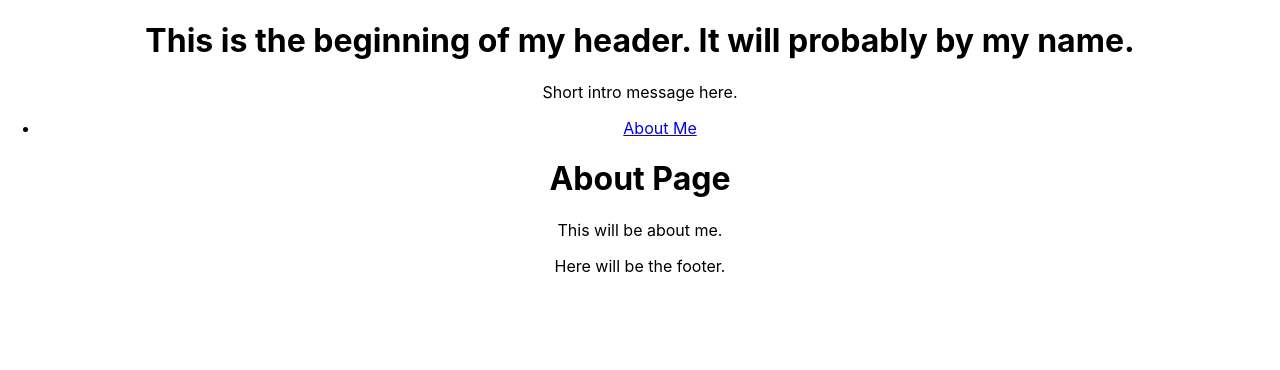
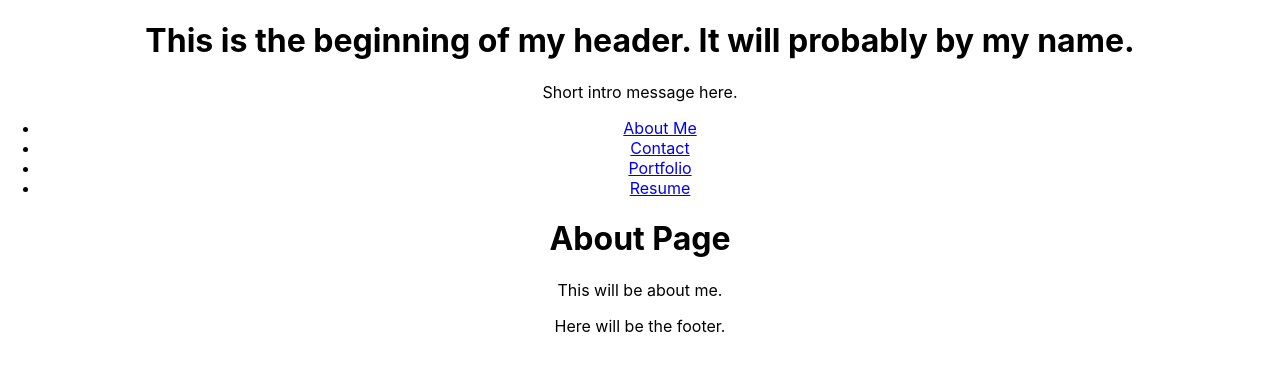
Before and after one commit to joshua-rowan/portfolio, a React (Create React App) app: page / in a window 1280 px wide. Shown: the top 370 px of the page. Built offline with nearby package versions, Linux system fonts and the light colour scheme.

Commit message:
structure is set Need to fix nav links

```diff
--- a/src/App.js
+++ b/src/App.js
@@ -1,4 +1,5 @@
 import './App.css';
+import React from "react";
 import PortfolioContainer from './components/PortfolioContainer';
 
 function App() {
--- a/src/components/NavTabs.js
+++ b/src/components/NavTabs.js
@@ -11,6 +11,30 @@ function NavTabs({ currentPage, handlePageChange }) {
                 >
                 About Me</a>
             </li>
+            <li className="nav-item">
+                <a
+                  href="#contact"
+                  onClick={() => handlePageChange('Contact')}
+                  className={currentPage === 'Contact' ? 'nav-link active' : 'nav-link'}
+                >
+                Contact</a>
+            </li>
+            <li className="nav-item">
+                <a
+                  href="#portfolio"
+                  onClick={() => handlePageChange('Portfolio')}
+                  className={currentPage === 'Portfolio' ? 'nav-link active' : 'nav-link'}
+                >
+                Portfolio</a>
+            </li>
+            <li className="nav-item">
+                <a
+                  href="#resume"
+                  onClick={() => handlePageChange('Resume')}
+                  className={currentPage === 'Resume' ? 'nav-link active' : 'nav-link'}
+                >
+                Resume</a>
+            </li>
         </ul>
     )
 }
--- a/src/components/PortfolioContainer.js
+++ b/src/components/PortfolioContainer.js
@@ -3,6 +3,9 @@ import NavTabs from './NavTabs';
 import AboutMe from './pages/AboutMe';
 import Header from './Header';
 import Footer from './Footer';
+import Contact from './pages/Contact';
+import Portfolio from './pages/Portfolio';
+import Resume from './pages/Resume';
 
 
 
@@ -13,6 +16,15 @@ export default function PortfolioContainer() {
         if (currentPage === 'AboutMe') {
             return <AboutMe />;
         }
+        if (currentPage === 'Contact') {
+            return <Contact />;
+        }
+        if (currentPage === 'Portfolio') {
+            return <Portfolio />;
+        }
+        if (currentPage === 'Resume') {
+            return <Resume />;
+        }
     };
 
     const handlePageChange = (page) => setCurrentPage(page);
@@ -20,7 +32,7 @@ export default function PortfolioContainer() {
     return (
         <div>
             <Header />
-            <NavTabs />
+            <NavTabs currentPage={currentPage} handlePageChange={{handlePageChange}}/>
             {renderPage()}
             <Footer />
         </div>
```
